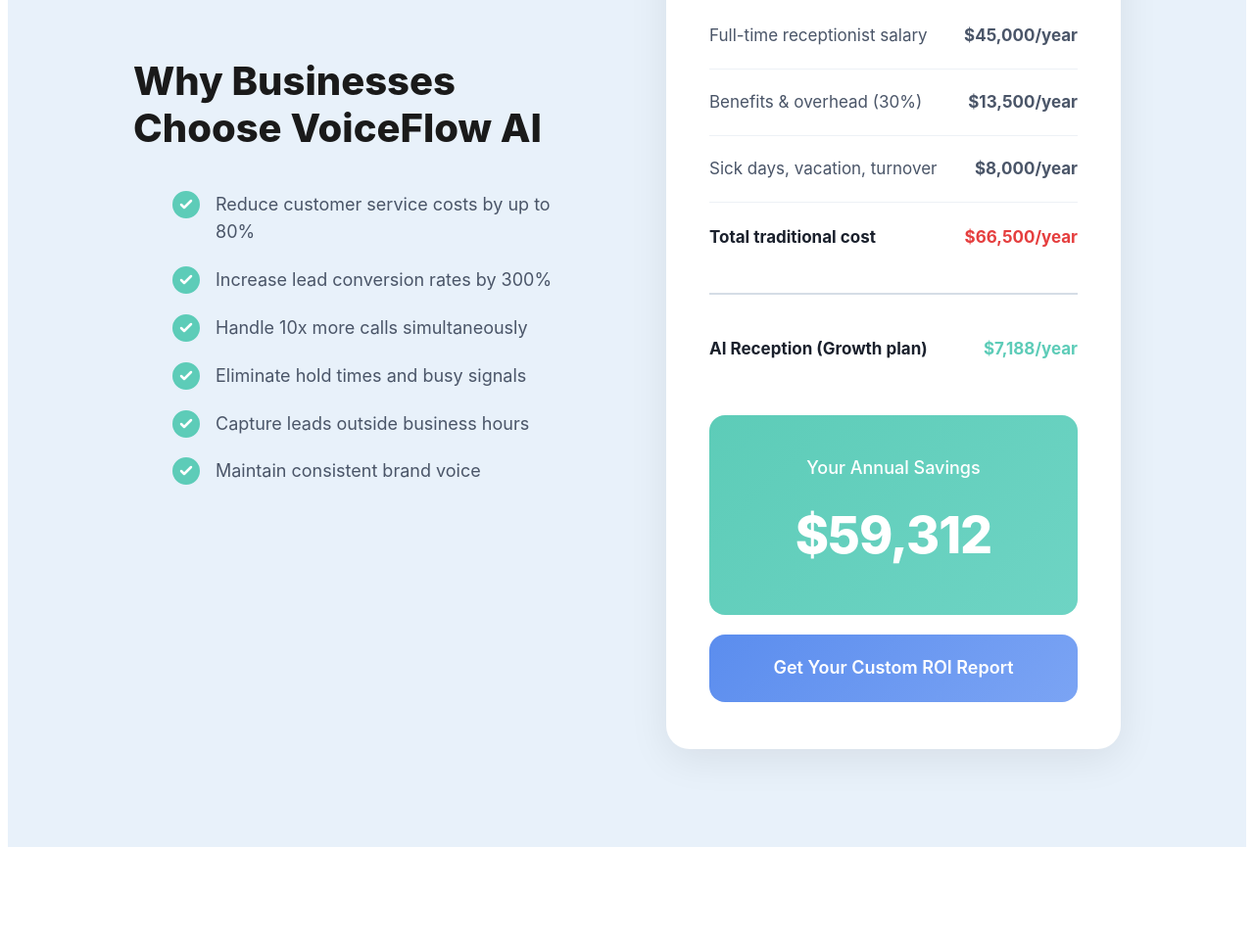
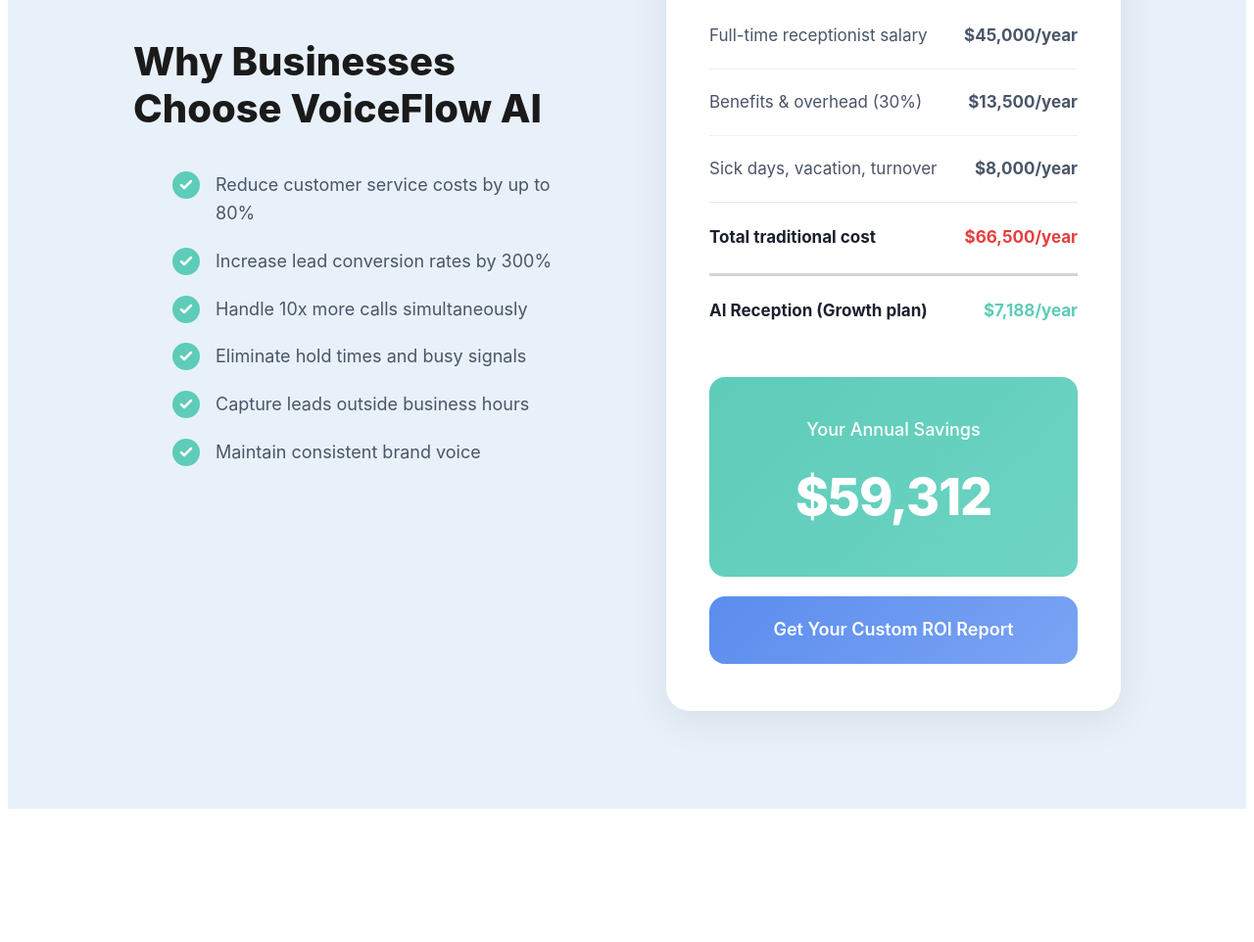
Before and after one commit to farnooshfathi/eleva8flow, a website built with Vite: page index.html in a window 1280 px wide. Shown: the part 2542-3504 px from the top of the page at 98% size. Built offline with nearby package versions, Linux system fonts and the light colour scheme; a script that the page names is missing.

Commit message:
Updated style.css

```diff
--- a/style.css
+++ b/style.css
@@ -624,14 +624,16 @@
 
 .roi-divider {
   height: 1px;
-  background: rgba(226, 232, 240, 0.6);
+  background: #e5e7eb;
   margin: 0;
+  width: 100%;
 }
 
 .roi-divider-thick {
-  height: 2px;
-  background: rgba(203, 213, 224, 0.8);
-  margin: 20px 0;
+  height: 3px;
+  background: #d1d5db;
+  margin: 0;
+  width: 100%;
 }
 
 .roi-item.total {
```
